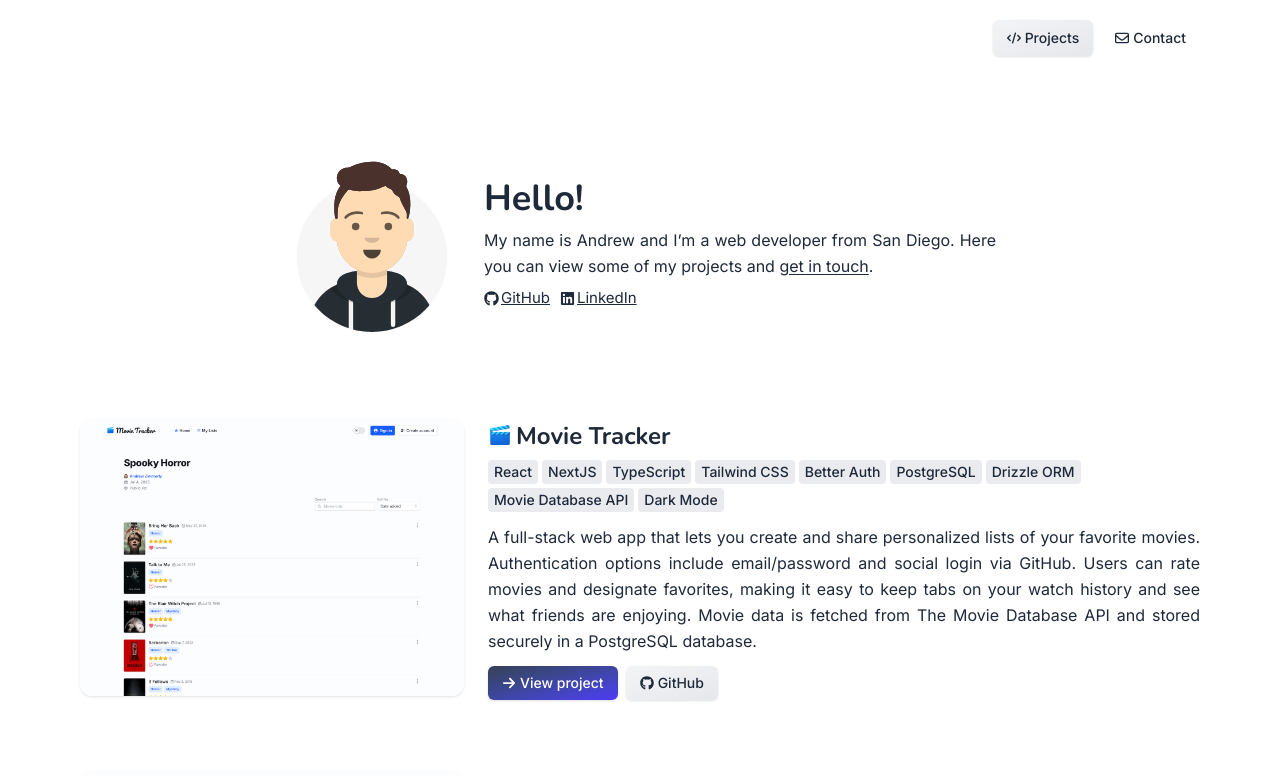
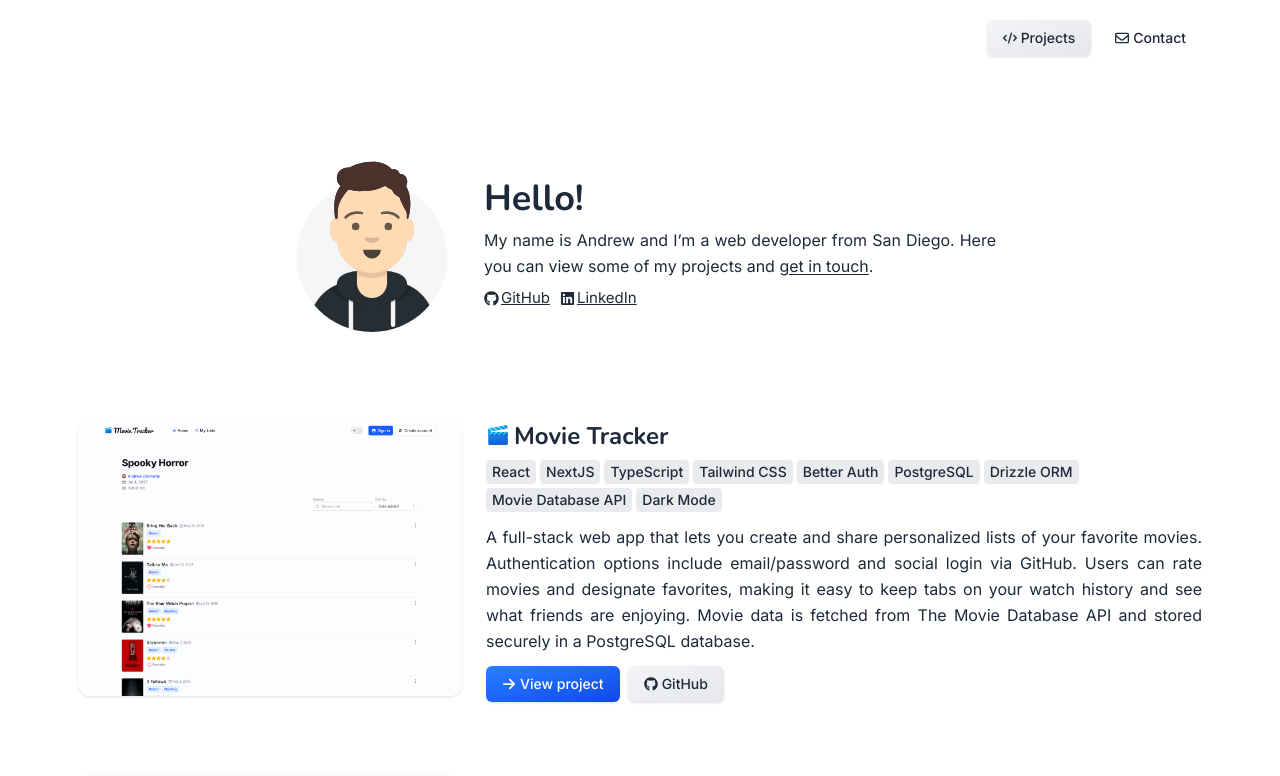
Before and after one commit to azimmerly/portfolio, a Next.js app: page / in a window 1280 px wide. Shown: the top 776 px of the page. Built offline with nearby package versions, Linux system fonts and the light colour scheme.

Commit message:
Update button styles

```diff
--- a/src/app/globals.css
+++ b/src/app/globals.css
@@ -7,8 +7,7 @@
   }
 
   :focus-visible {
-    outline-offset: 1px;
-    outline: 2px solid theme("colors.indigo.600");
+    outline: 2px solid theme("colors.blue.600");
   }
 }
 
@@ -22,12 +21,12 @@
     }
   }
 
-  .shimmer {
+  .animate-shimmer {
     overflow: hidden;
     position: relative;
   }
 
-  .shimmer::before {
+  .animate-shimmer::before {
     content: "";
     position: absolute;
     top: 0;
@@ -46,7 +45,7 @@
     );
   }
 
-  .shimmer:hover::before {
+  .animate-shimmer:hover::before {
     animation: shimmer 0.8s ease-out forwards;
   }
 }
--- a/src/app/layout.tsx
+++ b/src/app/layout.tsx
@@ -14,7 +14,7 @@
 const RootLayout = ({ children }: Readonly<{ children: React.ReactNode }>) => (
   <html lang="en" className={interFont.className}>
     <body className="flex min-h-screen flex-col items-center text-gray-800 antialiased">
-      <main className="flex w-full max-w-6xl flex-auto flex-col px-4">
+      <main className="flex w-full max-w-6xl flex-auto flex-col px-3.5">
         <Nav />
         {children}
       </main>
--- a/src/components/ButtonLink.tsx
+++ b/src/components/ButtonLink.tsx
@@ -19,10 +19,10 @@
     target="_blank"
     rel="noopener noreferrer"
     className={twMerge(
-      "flex items-center gap-1 rounded-md bg-gradient-to-br px-3.5 py-[7px] text-sm font-medium shadow transition",
+      "flex w-full items-center justify-center gap-1 rounded-md bg-gradient-to-br px-4 py-2 text-sm font-medium shadow transition lg:w-fit",
       secondary
         ? "from-gray-100 to-gray-200 hover:brightness-97"
-        : "shimmer from-gray-700 to-indigo-600 text-white hover:brightness-120",
+        : "animate-shimmer from-blue-500 to-blue-700 text-white hover:brightness-120",
     )}
   >
     <Icon className="size-3.5" aria-hidden="true" />
--- a/src/components/ContactForm.tsx
+++ b/src/components/ContactForm.tsx
@@ -50,7 +50,7 @@
         {...register("name")}
         maxLength={30}
         aria-invalid={!!errors.name}
-        className="mb-2.5 w-full resize-none rounded-md border-2 border-transparent bg-gray-200/80 px-2 py-1 outline-hidden transition focus:border-indigo-600"
+        className="mb-2.5 w-full resize-none rounded-md border-2 border-transparent bg-gray-200/80 px-2 py-1 outline-hidden transition focus:border-blue-600"
       />
       <div className="mb-1 flex items-center gap-2">
         <label htmlFor="email" className="text-sm font-medium">
@@ -64,7 +64,7 @@
         id="email"
         {...register("email")}
         aria-invalid={!!errors.email}
-        className="mb-2.5 w-full resize-none rounded-md border-2 border-transparent bg-gray-200/80 px-2 py-1 outline-hidden transition focus:border-indigo-600"
+        className="mb-2.5 w-full resize-none rounded-md border-2 border-transparent bg-gray-200/80 px-2 py-1 outline-hidden transition focus:border-blue-600"
       />
       <div className="mb-1 flex items-center gap-2">
         <label htmlFor="message" className="text-sm font-medium">
@@ -80,14 +80,14 @@
         {...register("message")}
         maxLength={1000}
         aria-invalid={!!errors.message}
-        className="mb-2.5 w-full resize-none rounded-md border-2 border-transparent bg-gray-200/80 px-2 py-1 outline-hidden transition focus:border-indigo-600"
+        className="mb-2.5 w-full resize-none rounded-md border-2 border-transparent bg-gray-200/80 px-2 py-1 outline-hidden transition focus:border-blue-600"
       />
       <button
         type="submit"
         aria-busy={isSubmitting}
         disabled={isSubmitting}
         className={twMerge(
-          "shimmer mt-4 flex w-full items-center justify-center gap-1.5 self-center rounded-md border-none bg-gradient-to-br from-gray-700 to-indigo-600 px-4 py-2 text-sm font-medium text-white shadow transition will-change-transform hover:brightness-120 active:scale-99 lg:w-fit",
+          "animate-shimmer mt-4 flex w-full items-center justify-center gap-1.5 self-center rounded-md border-none bg-gradient-to-br from-blue-500 to-blue-700 px-4 py-2 text-sm font-medium text-white shadow transition will-change-transform hover:brightness-120 active:scale-99 lg:w-fit",
           isSubmitting ? "pointer-events-none opacity-85" : "cursor-pointer",
         )}
       >
--- a/src/components/NavLink.tsx
+++ b/src/components/NavLink.tsx
@@ -18,7 +18,7 @@
       href={href}
       aria-current={ariaCurrent}
       className={twMerge(
-        "flex items-center gap-1 rounded-md bg-gradient-to-br px-3.5 py-2 text-sm font-medium",
+        "flex items-center gap-1 rounded-md bg-gradient-to-br px-4 py-2 text-sm font-medium",
         ariaCurrent
           ? "pointer-events-none from-gray-100 to-gray-200 shadow"
           : "hover:from-gray-100 hover:to-gray-200 hover:shadow",
```
Also changed, not shown: package.json (+5 -5 lines), 1 other file (tests, documents, lock files or other folders).
